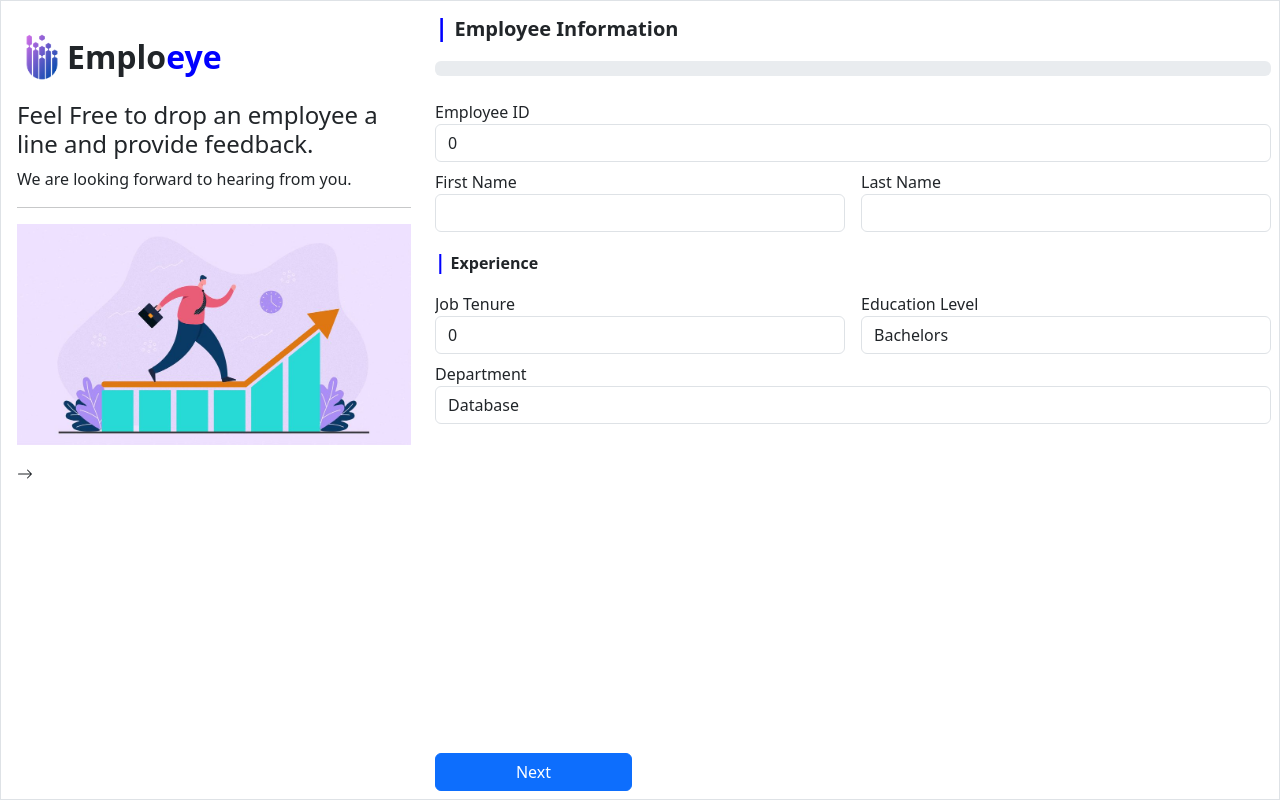
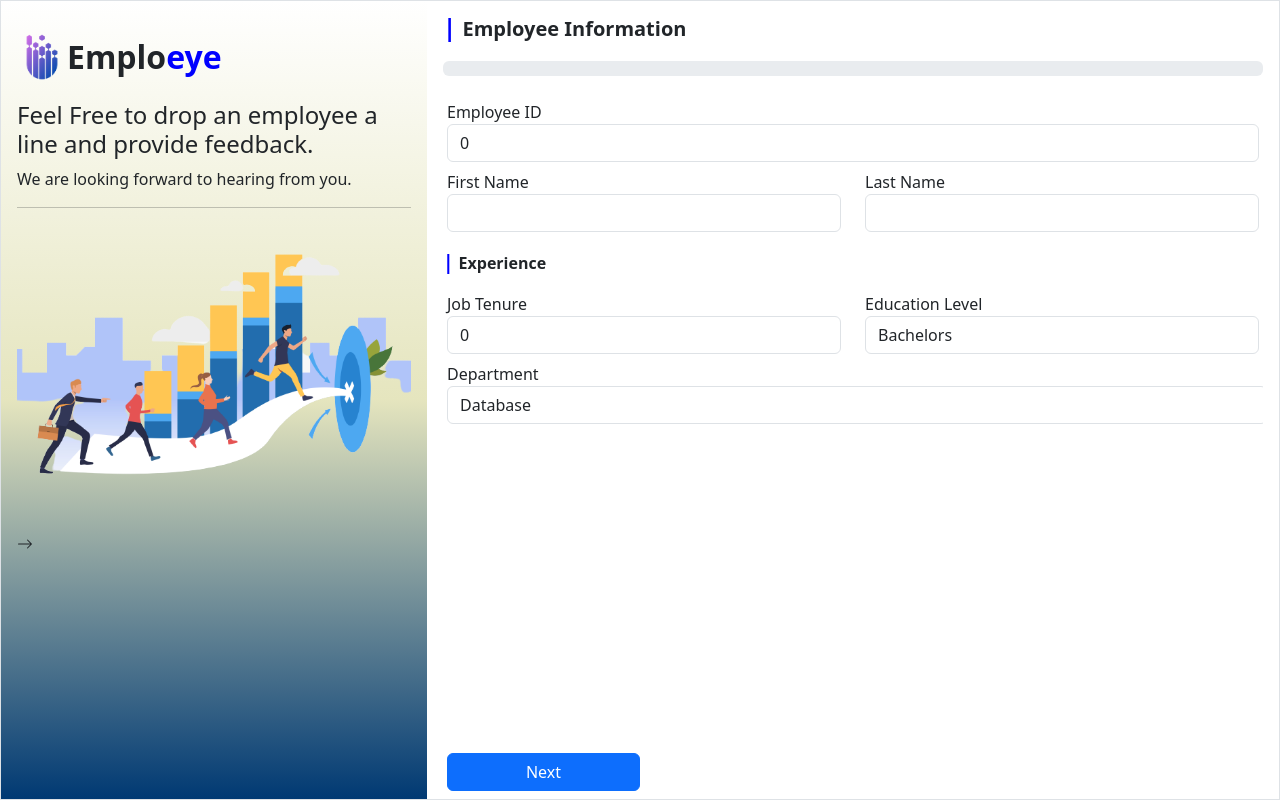
Before and after one commit to gracyspatel/emplox, a Flask app: page / in a window 1280 px wide. Run offline with Flask 2, Linux system fonts and the light colour scheme.

Commit message:
minor changes

```diff
--- a/app.py
+++ b/app.py
@@ -110,7 +110,7 @@ if __name__ == "__main__":
 	app.add_url_rule('/performance',view_func=webapp.employee_performance,methods=['GET'])
 
 	# app run port = 8000
-	app.run()
+	app.run(port=8000,debug=True)
 
 print("GRACY PATEL")
 # End of File
--- a/templates/Components/_layout.html
+++ b/templates/Components/_layout.html
@@ -11,6 +11,11 @@
     <link href="https://cdn.jsdelivr.net/npm/bootstrap@5.3.0-alpha3/dist/css/bootstrap.min.css" rel="stylesheet" integrity="sha384-KK94CHFLLe+nY2dmCWGMq91rCGa5gtU4mk92HdvYe+M/SXH301p5ILy+dN9+nJOZ" crossorigin="anonymous">
     <script src="https://cdn.jsdelivr.net/npm/bootstrap@5.3.0-alpha3/dist/js/bootstrap.bundle.min.js" integrity="sha384-ENjdO4Dr2bkBIFxQpeoTz1HIcje39Wm4jDKdf19U8gI4ddQ3GYNS7NTKfAdVQSZe" crossorigin="anonymous"></script>
     <style>
+        *{
+            padding:0;
+            margin:0;
+            box-sizing: border-box;
+        }
         html,body{
             height:100%;
             width:100%;
@@ -33,6 +38,12 @@
         .image{
             max-width:300px;
         }
+        .bg-colors{
+            background: #003973;  /* fallback for old browsers */
+            background: -webkit-linear-gradient(to top, #003973,#E5E5BE,#fff);  /* Chrome 10-25, Safari 5.1-6 */
+            background: linear-gradient(to top, #003973,#E5E5BE,#fff); /* W3C, IE 10+/ Edge, Firefox 16+, Chrome 26+, Opera 12+, Safari 7+ */
+
+        }
         @media only screen and (max-width: 768px) {
             .div1{
                 display:none;
@@ -49,7 +60,7 @@
 <body>
     <div class="h-100">
         <div class="row g-0 d-flex overflow-hidden border h-100">
-            <div class="div1 col-md-4 col-sm-0">
+            <div class="div1 col-md-4 col-sm-0 bg-colors">
                 <div class="mx-3 my-3">
                 <div>
                 <div class="d-flex align-items-center">
@@ -61,7 +72,7 @@
                 <hr/>
                 </div>
                 <div>
-                    <img  class="img-fluid" src="{{url_for('static', filename='Employee-Performance.jpg')}}" alt="image"/>
+                    <img  class="img-fluid" src="{{url_for('static', filename='performance.png')}}" alt="image"/>
                 </div>
                 <div class="pt-3">
                     <svg xmlns="http://www.w3.org/2000/svg" width="16" height="16" fill="currentColor" class="bi bi-arrow-right" viewBox="0 0 16 16">
@@ -71,7 +82,7 @@
             </div>
           </div>
           <div class="h-100 col-md-8 d-flex overflow-hidden">
-            <div class="h-100 card-body p-2 d-flex flex-column overflow-hidden">
+            <div class="ms-2 me-2 h-100 card-body p-2 d-flex flex-column overflow-hidden">
                 {% block body %}
                 {% endblock %}
             </div>
--- a/templates/page1.html
+++ b/templates/page1.html
@@ -7,20 +7,20 @@
     </div>
 
     <form class="h-100 pt-2 d-flex flex-column justify-content-between overflow-hidden" method="post"  action="{{url_for("employee_info")}}">
-        <div class="h-100 w-100" style="overflow-x:hidden;overflow-y:auto;">
-            <div class="pt-3 form-group">
+        <div class="h-100 pb-3 w-100" style="overflow-x:hidden;overflow-y:auto;">
+            <div class="ms-1 me-1 pt-3 form-group">
                 <label for="employee-id">Employee ID</label>
                 <input type="number" class="form-control" id="employee-id" name="employee-id" value={{data.get('employee-id')}}>
             </div>
             <div class="row g-3">
                 <div class="col-md-6">
-                    <div class="form-group mt-2">
+                    <div class="ms-1 me-1 form-group mt-2">
                         <label for="employee-first-name">First Name</label>
                         <input type="text" class="form-control" id="employee-first-name" name="employee-first-name" value={{data.get('employee-first-name')}}>
                     </div>
                 </div>
                 <div class="col-md-6">
-                    <div class="form-group mt-2">
+                    <div class="ms-1 me-1 form-group mt-2">
                         <label for="employee-last-name">Last Name</label>
                         <input type="text" class="form-control" id="employee-last-name" name="employee-last-name" value={{data.get('employee-last-name')}}>
                     </div>
@@ -29,13 +29,13 @@
             <p class="pt-3 bar fs-7"><b>Experience</b></p>
             <div class="row g-3">
                 <div class="col-md-6">
-                    <div class="form-group">
+                    <div class="ms-1 me-1 form-group">
                         <label for="employee-job-tenure">Job Tenure</label>
                         <input type="number" class="form-control" id="employee-job-tenure" name="employee-job-tenure" value={{data.get('employee-job-tenure')}} placeholder="Enter Employee ID">
                     </div>
                 </div>
                 <div class="col-md-6">
-                    <div class="form-group">
+                    <div class="ms-1 me-1 form-group">
                         <label for="employee-education-level">Education Level</label>
                         <select id="employee-education-level" name="employee-education-level" class="form-control">
                             <option {% if data.get('employee-education-level') == "Bachelors" %} selected {% endif %}>Bachelors</option>
@@ -45,7 +45,7 @@
                     </div>
                 </div>
             </div>
-            <div class="form-group col-md-4 mt-2 w-100">
+            <div class="ms-1 me-1 form-group col-md-4 mt-2 w-100">
                 <label for="employee-department">Department</label>
                 <select id="employee-department" name="employee-department" class="form-control">
                     {% for department in department_skills%}
@@ -55,7 +55,7 @@
             </div>
         </div>
         <div class="row g-3">
-            <div class="col-md-3">
+            <div class="ms-1 me-1 col-md-3">
                 <button type="submit" class="btn btn-primary w-100">Next</button>
             </div>
         </div>
--- a/templates/page2.html
+++ b/templates/page2.html
@@ -7,7 +7,7 @@
         <div class="progress-bar progress-bar-striped progress-bar-animated bg-success" style="width: 25%">25%</div>
     </div>
     <form class="h-100 pt-2 d-flex flex-column overflow-hidden justify-content-between" method="post" action="{{url_for("employee_skills")}}">
-            <div class="w-100 h-100" style="overflow-x:hidden;overflow-y:auto;">
+            <div class="w-100 pb-3 h-100" style="overflow-x:hidden;overflow-y:auto;">
                 <p class="pt-3 bar fs-7"><b>Work Experience</b></p>
                 <p>Department Skills</p>
                     <div class="p-3 row g-2">
--- a/templates/page3.html
+++ b/templates/page3.html
@@ -8,7 +8,7 @@
     <div class="progress-bar progress-bar-striped progress-bar-animated bg-success" style="width: 50%">50%</div>
   </div>
     <form class="h-100 pt-2 d-flex flex-column overflow-hidden" method="post"  action="{{url_for("employee_ratings")}}">
-      <div class="w-100 h-100" style="overflow-x:hidden;overflow-y:auto;">
+      <div class="w-100 pb-3 h-100" style="overflow-x:hidden;overflow-y:auto;">
         <p class="pt-3 bar fs-7"><b>Feedback</b></p>
         <table class="table table-responsive table-borderless">
           <thead>
@@ -141,7 +141,6 @@
       <div class="row g-3">
         <div class="col-md-3">
           <button class="btn btn-primary w-100" value="VALUE1" name="action1">Previous</button>
-
         </div>
         <div class="col-md-3">
           <button type="submit" class="btn btn-primary w-100">Next</button>
--- a/trial.py
+++ /dev/null
@@ -1,3 +0,0 @@
-l1 = ['apple','mango','chickoo']
-if('apple' in l1):
-    print('Yeaj')
```
Also changed, not shown: templates/page4.html (+5 -6 lines), static/performance.png (added), 1 other file.
